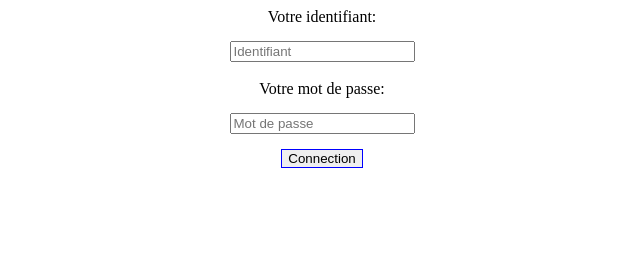
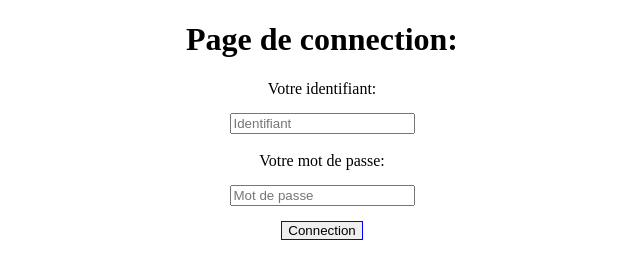
Before and after one commit to Samirb5/Git-Github-Activite, a plain HTML site: page index.html in a window 1280 px wide. Shown: the whole page, without its empty margins (318-958 px from the left). Drawn offline with Linux system fonts and the light colour scheme.

Commit message:
Ajout du titre balise (h1 et title)

```diff
--- a/index.html
+++ b/index.html
@@ -1,11 +1,13 @@
 <!DOCTYPE html>
 <html>
 <head>
-	<title></title>
+	<title>Page de connection</title>
 	<link rel="stylesheet" type="text/css" href="css/style.css">
 </head>
 <body>
 <center>
+
+<h1>Page de connection:</h1>
 	<form>
 
 		<label>Votre identifiant:</label><br>
```
